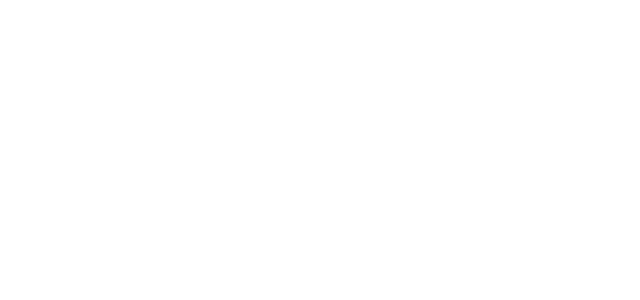
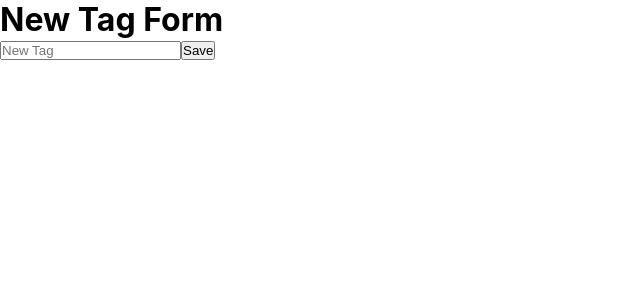
Before and after one commit to NSS-Day-Cohort-68/rare-client-rare-team-2, a React (Create React App) app in the folder rare-team-2/: page /newTag in a window 1280 px wide. Shown: the top 300 px of the page, without its empty margins (0-640 px from the left). Built offline with nearby package versions, Linux system fonts and the light colour scheme; sample sign-in values are in the browser's storage.

Commit message:
final for this ticket - should be able to add new tags on the client side

```diff
--- /dev/null
+++ b/rare-team-2/src/components/tag/NewTagForm.js
@@ -0,0 +1,42 @@
+import React, { useState } from "react";
+import { createTag } from "../../services/tagServices.js";
+import { useNavigate } from "react-router-dom";
+
+export const NewTagForm = () => {
+  const [tag, setTag] = useState({
+    label: "",
+  });
+  const navigate = useNavigate();
+
+  const handleChange = (evt) => {
+    const { name, value } = evt.target;
+    setTag((prevTag) => ({
+      ...prevTag,
+      [name]: value,
+    }));
+  };
+
+  const handleSubmit = async (evt) => {
+    evt.preventDefault();
+    try {
+      await createTag(tag);
+      navigate("/tags");
+    } catch (error) {
+      navigate("/tags");
+    }
+  };
+
+  return (
+    <>
+      <h1>New Tag Form</h1>
+      <input
+        type="text"
+        name="label"
+        placeholder="New Tag"
+        value={tag.label}
+        onChange={handleChange}
+      />
+      <button onClick={handleSubmit}>Save</button>
+    </>
+  );
+};
--- /dev/null
+++ b/rare-team-2/src/services/tagServices.js
@@ -0,0 +1,10 @@
+export const createTag = async (tag) => {
+  const res = await fetch("http://localhost:8088/createtag", {
+    method: "POST",
+    headers: {
+      "Content-Type": "application/json",
+    },
+    body: JSON.stringify(tag),
+  });
+  return await res.json();
+};
--- a/rare-team-2/src/views/AdminViews.js
+++ b/rare-team-2/src/views/AdminViews.js
@@ -1,15 +1,15 @@
-
-import React from 'react';
-import { Routes, Route } from 'react-router-dom';
-import { Outlet } from 'react-router-dom';
-import { Login } from '../components/auth/Login.js';
-import { Register } from '../components/auth/Register.js';
-import { Welcome } from '../components/Welcome/Welcome.js';
-import { AdminNav } from '../components/Nav/AdminNav.js';
-import { Category } from '../components/category/Category.js';
-import { NewCategoryForm } from '../components/category/NewCategoryForm.js';
-import { EditCategoryForm } from '../components/category/EditCategoryForm.js';
+import React from "react";
+import { Routes, Route } from "react-router-dom";
+import { Outlet } from "react-router-dom";
+import { Login } from "../components/auth/Login.js";
+import { Register } from "../components/auth/Register.js";
+import { Welcome } from "../components/Welcome/Welcome.js";
+import { AdminNav } from "../components/Nav/AdminNav.js";
+import { Category } from "../components/category/Category.js";
+import { NewCategoryForm } from "../components/category/NewCategoryForm.js";
+import { EditCategoryForm } from "../components/category/EditCategoryForm.js";
 import { MyPosts } from "../components/Posts/MyPosts.js";
+import { NewTagForm } from "../components/tag/NewTagForm.js";
 
 export const AdminViews = ({ currentUser }) => {
   return (
@@ -18,7 +18,11 @@
         path="/"
         element={
           <>
-            {['/login', '/register'].includes(window.location.pathname) ? null : <AdminNav />}
+            {["/login", "/register"].includes(
+              window.location.pathname
+            ) ? null : (
+              <AdminNav />
+            )}
             <Outlet />
           </>
         }
@@ -31,6 +35,7 @@
         <Route path="categoryManager" element={<Category />} />
       </Route>
       <Route path="newCategory" element={<NewCategoryForm />} />
+      <Route path="newTag" element={<NewTagForm />} />
       <Route path="editCategory/:categoryId" element={<EditCategoryForm />} />
     </Routes>
   );
```
